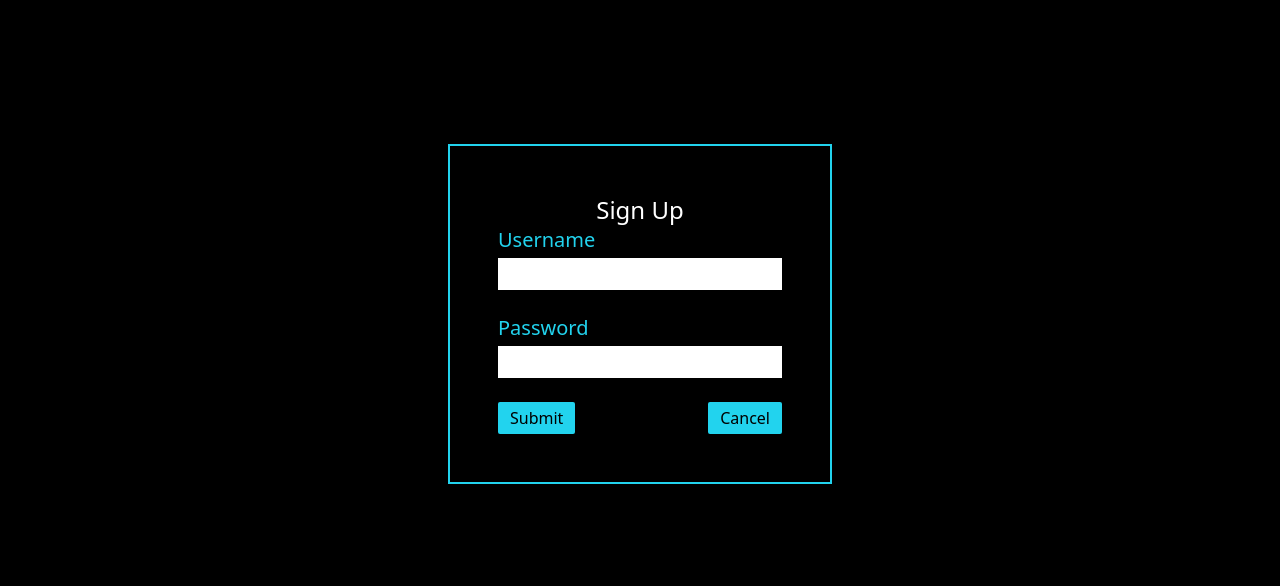
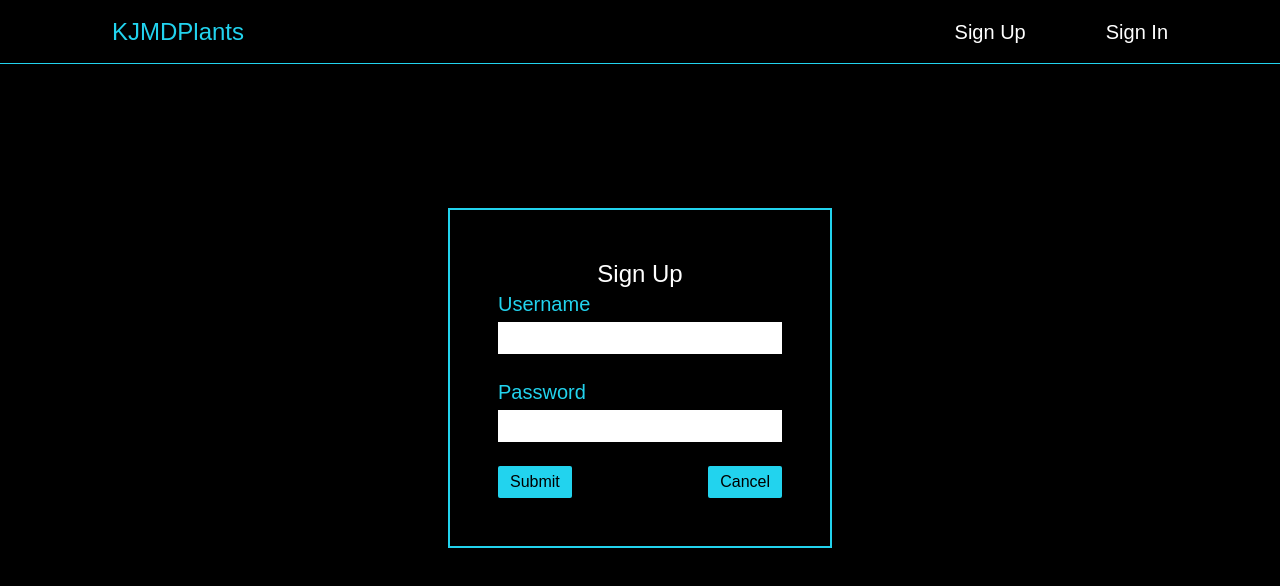
Before and after one commit to Klintonjmd/KJMDPlants, a React (Create React App) app in the folder client/: page /signup in a window 1280 px wide. Shown: the top 586 px of the page. Built offline with nearby package versions, Linux system fonts and the light colour scheme.

Commit message:
Set up routing for sign up and sign in pages and home page

```diff
--- a/client/package.json
+++ b/client/package.json
@@ -9,6 +9,7 @@
     "axios": "^1.6.8",
     "react": "^18.2.0",
     "react-dom": "^18.2.0",
+    "react-router-dom": "^6.22.3",
     "react-scripts": "5.0.1",
     "web-vitals": "^2.1.4"
   },
--- a/client/src/App.js
+++ b/client/src/App.js
@@ -1,35 +1,9 @@
-import axios from 'axios';
-import { useState } from 'react'
-
 function App() {
-
-  const [username, setUsername] = useState('')
-  const [password, setPassword] = useState('')
-
-  const submitHandler = e => {
-    e.preventDefault()
-    axios.post('http://localhost:8080/signup', {username: username, password: password})
-    .then((data)=> {
-      console.log(data)
-      setUsername('')//reset values to blank after post (submission)
-      setPassword('')
-    })
-  }
   return (
     <div>
-      <form className='mx-auto border-2 p-9 md:p-12 w-72 md:w-96 border-cyan-400 mt-36 h-84' onSubmit={submitHandler}>
-        <h3 className='pb=6 text-2xl text-center text-white'>Sign Up</h3>
-        <label className='block mb-1 text-xl text-cyan-400' htmlFor='username'>Username</label>
-        <input className='w-full h-8 p-1 mb-6 focus:outline-none' id='username' type='text' value={username} onChange={(e) => setUsername(e.target.value)} />
-        <label className='block mb-1 text-xl text-cyan-400' htmlFor='password'>Password</label>
-        <input className='w-full h-8 p-1 mb-6 focus:outline-none' id='password' type='password' value={password} onChange={(e) => setPassword(e.target.value)} />
-        <div className='flex justify-between'>
-          <button className='px-3 py-1 rounded-sm bg-cyan-400' type='submit'>Submit</button>
-          <button className='px-3 py-1 rounded-sm bg-cyan-400' type='button'>Cancel</button>
-        </div>
-      </form>
+      <h1 className="text-2xl text-center text-white">Home Page</h1>
     </div>
-  );
+  )
 }
 
-export default App;
+export default App
--- /dev/null
+++ b/client/src/components/Navigation.js
@@ -0,0 +1,15 @@
+import { Link } from 'react-router-dom'
+
+export default function Navigation() {
+  return (
+    <nav className="flex items-center justify-between w-full h-16 py-2 text-white border-b px-28 mb-36 border-cyan-400">
+      <Link to='/' className='text-2xl font-medium text-white'>
+        <span className='text-cyan-400'>KJMDPlants</span>
+      </Link>
+      <ul className='flex items-center h-16 text-xl'>
+        <li><Link to='/signup'>Sign Up</Link></li>
+        <li className='pl-20'><Link to='/signin'>Sign In</Link></li>
+      </ul>
+    </nav>
+  )
+}
--- a/client/src/index.js
+++ b/client/src/index.js
@@ -2,10 +2,24 @@ import React from 'react';
 import ReactDOM from 'react-dom/client';
 import './index.css';
 import App from './App';
+import { createBrowserRouter, createRoutesFromElements, Route, RouterProvider } from 'react-router-dom'
+import Signup from './pages/Signup';
+import Signin from './pages/Signin';
+import RootLayout from './layouts/RootLayout';
+
+const router = createBrowserRouter(
+  createRoutesFromElements((
+    <Route path='/' element={<RootLayout />}>
+      <Route path='/' element={<App />} />
+      <Route path='/signup' element={<Signup />} />
+      <Route path='/signin' element={<Signin />} />
+    </Route>
+  )
+))
 
 const root = ReactDOM.createRoot(document.getElementById('root'));
 root.render(
   <React.StrictMode>
-    <App />
+    <RouterProvider router={router} />
   </React.StrictMode>
 );
--- /dev/null
+++ b/client/src/layouts/RootLayout.js
@@ -0,0 +1,11 @@
+import Navigation from "../components/Navigation"
+import { Outlet } from 'react-router-dom'
+
+export default function RootLayout() {
+  return (
+    <div>
+      <Navigation />
+      <Outlet />
+    </div>
+  )
+}
--- /dev/null
+++ b/client/src/pages/Signin.js
@@ -0,0 +1,35 @@
+import axios from 'axios';
+import { useState } from 'react'
+
+function SignIn() {
+
+  const [username, setUsername] = useState('')
+  const [password, setPassword] = useState('')
+
+  const submitHandler = e => {
+    e.preventDefault()
+    axios.post('http://localhost:8080/signup', {username: username, password: password})
+    .then((data)=> {
+      console.log(data)
+      setUsername('')//reset values to blank after post (submission)
+      setPassword('')
+    })
+  }
+  return (
+    <div>
+      <form className='mx-auto border-2 p-9 md:p-12 w-72 md:w-96 border-cyan-400 mt-36 h-84' onSubmit={submitHandler}>
+        <h3 className='pb=6 text-2xl text-center text-white'>Sign In</h3>
+        <label className='block mb-1 text-xl text-cyan-400' htmlFor='username'>Username</label>
+        <input className='w-full h-8 p-1 mb-6 focus:outline-none' id='username' type='text' value={username} onChange={(e) => setUsername(e.target.value)} />
+        <label className='block mb-1 text-xl text-cyan-400' htmlFor='password'>Password</label>
+        <input className='w-full h-8 p-1 mb-6 focus:outline-none' id='password' type='password' value={password} onChange={(e) => setPassword(e.target.value)} />
+        <div className='flex justify-between'>
+          <button className='px-3 py-1 rounded-sm bg-cyan-400' type='submit'>Submit</button>
+          <button className='px-3 py-1 rounded-sm bg-cyan-400' type='button'>Cancel</button>
+        </div>
+      </form>
+    </div>
+  );
+}
+
+export default SignIn;
--- /dev/null
+++ b/client/src/pages/Signup.js
@@ -0,0 +1,35 @@
+import axios from 'axios';
+import { useState } from 'react'
+
+function SignUp() {
+
+  const [username, setUsername] = useState('')
+  const [password, setPassword] = useState('')
+
+  const submitHandler = e => {
+    e.preventDefault()
+    axios.post('http://localhost:8080/signup', {username: username, password: password})
+    .then((data)=> {
+      console.log(data)
+      setUsername('')//reset values to blank after post (submission)
+      setPassword('')
+    })
+  }
+  return (
+    <div>
+      <form className='mx-auto border-2 p-9 md:p-12 w-72 md:w-96 border-cyan-400 mt-36 h-84' onSubmit={submitHandler}>
+        <h3 className='pb=6 text-2xl text-center text-white'>Sign Up</h3>
+        <label className='block mb-1 text-xl text-cyan-400' htmlFor='username'>Username</label>
+        <input className='w-full h-8 p-1 mb-6 focus:outline-none' id='username' type='text' value={username} onChange={(e) => setUsername(e.target.value)} />
+        <label className='block mb-1 text-xl text-cyan-400' htmlFor='password'>Password</label>
+        <input className='w-full h-8 p-1 mb-6 focus:outline-none' id='password' type='password' value={password} onChange={(e) => setPassword(e.target.value)} />
+        <div className='flex justify-between'>
+          <button className='px-3 py-1 rounded-sm bg-cyan-400' type='submit'>Submit</button>
+          <button className='px-3 py-1 rounded-sm bg-cyan-400' type='button'>Cancel</button>
+        </div>
+      </form>
+    </div>
+  );
+}
+
+export default SignUp;
--- a/client/tailwind.config.js
+++ b/client/tailwind.config.js
@@ -5,6 +5,9 @@ module.exports = {
   ],
   theme: {
     extend: {},
+    fontFamily: {
+      'sans': ['Avenir', 'Arial', 'sans-serif']
+    }
   },
   plugins: [],
 }
```
Also changed, not shown: 1 other file (tests, documents, lock files or other folders).
